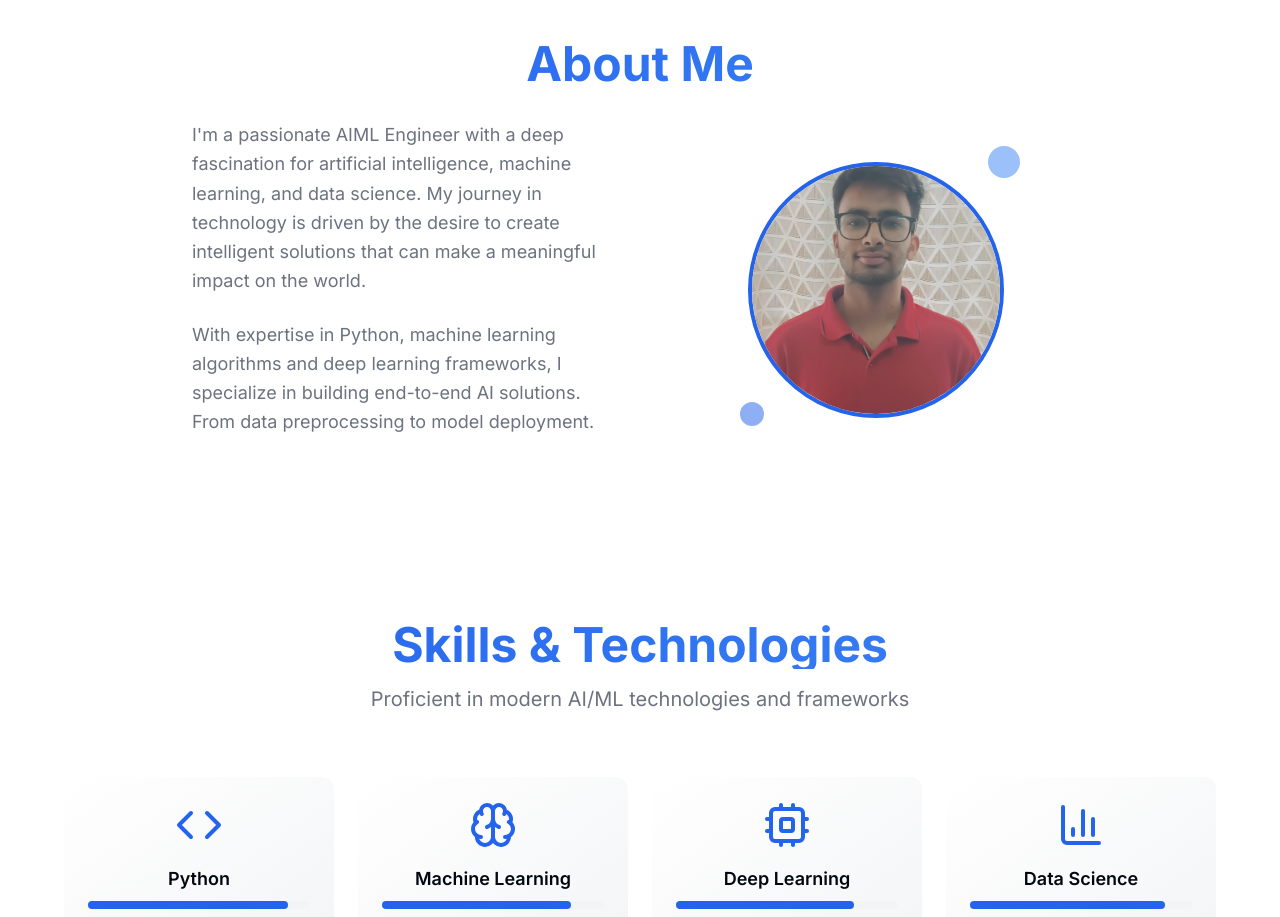
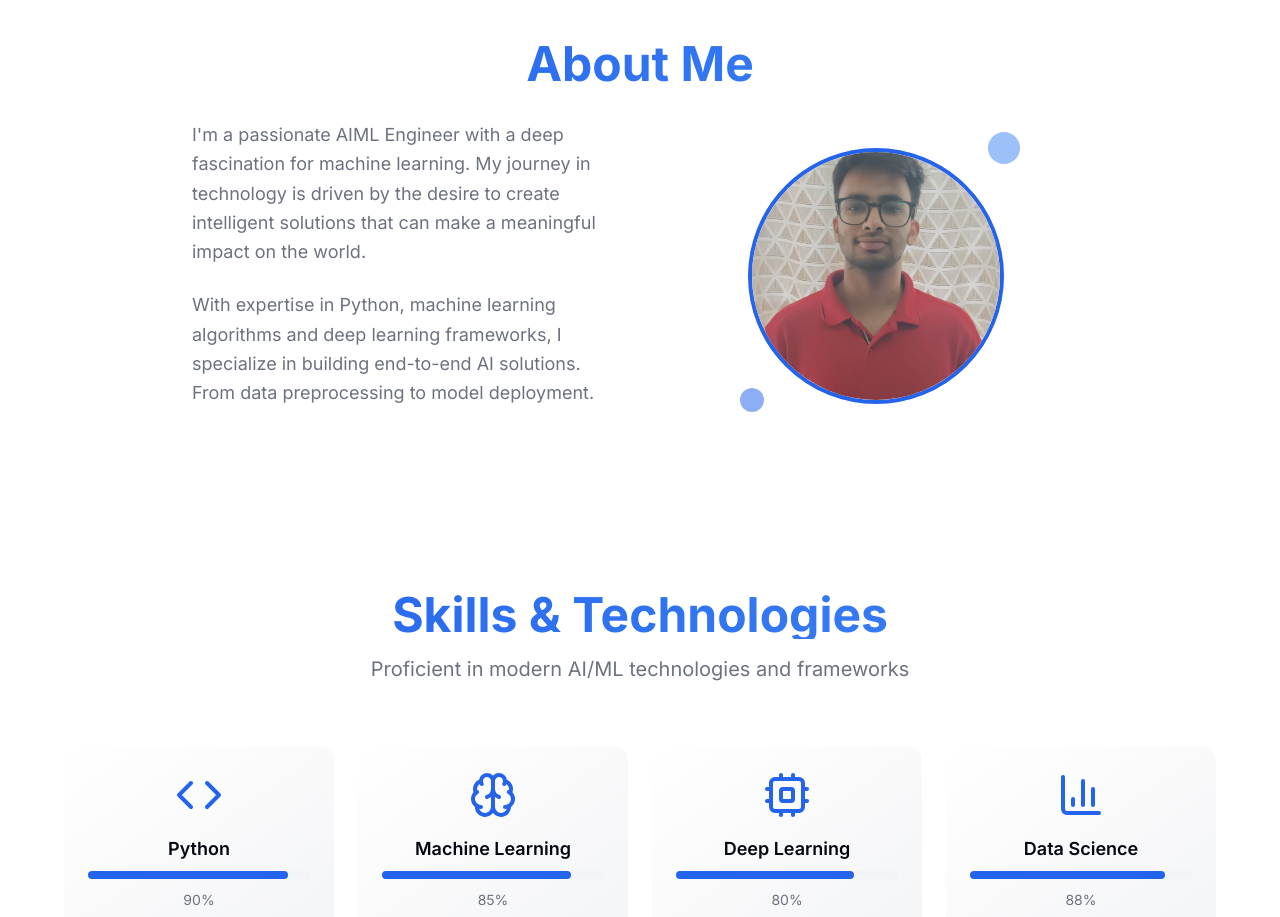
Before and after one commit to yogeshjain7/yogeshkothari-aiml-portfolio, a React (Vite) app: page / in a window 1280 px wide. Shown: the part 840-1757 px from the top of the page. Built offline with nearby package versions, Linux system fonts and the light colour scheme.

Commit message:
Update AboutSection.tsx

```diff
--- a/src/components/AboutSection.tsx
+++ b/src/components/AboutSection.tsx
@@ -37,8 +37,8 @@ const AboutSection = () => {
           <div className="grid md:grid-cols-2 gap-12 items-center">
             <div className="text-left">
               <p className="text-lg text-muted-foreground leading-relaxed mb-6">
-                I'm a passionate AIML Engineer with a deep fascination for artificial intelligence,
-                machine learning, and data science. My journey in technology is driven by the desire
+                I'm a passionate AIML Engineer with a deep fascination for  machine learning.
+                My journey in technology is driven by the desire
                 to create intelligent solutions that can make a meaningful impact on the world.
               </p>
 
```
